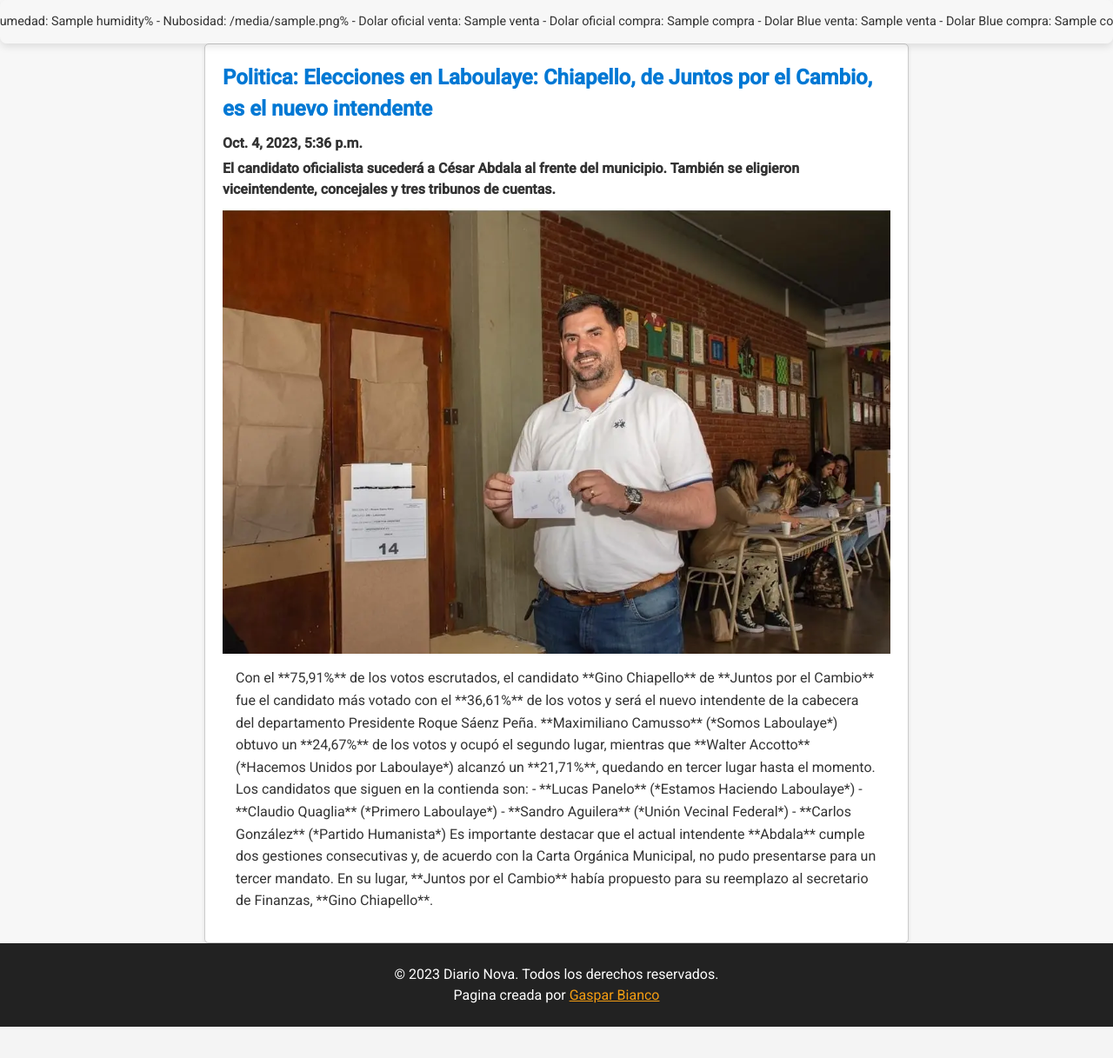
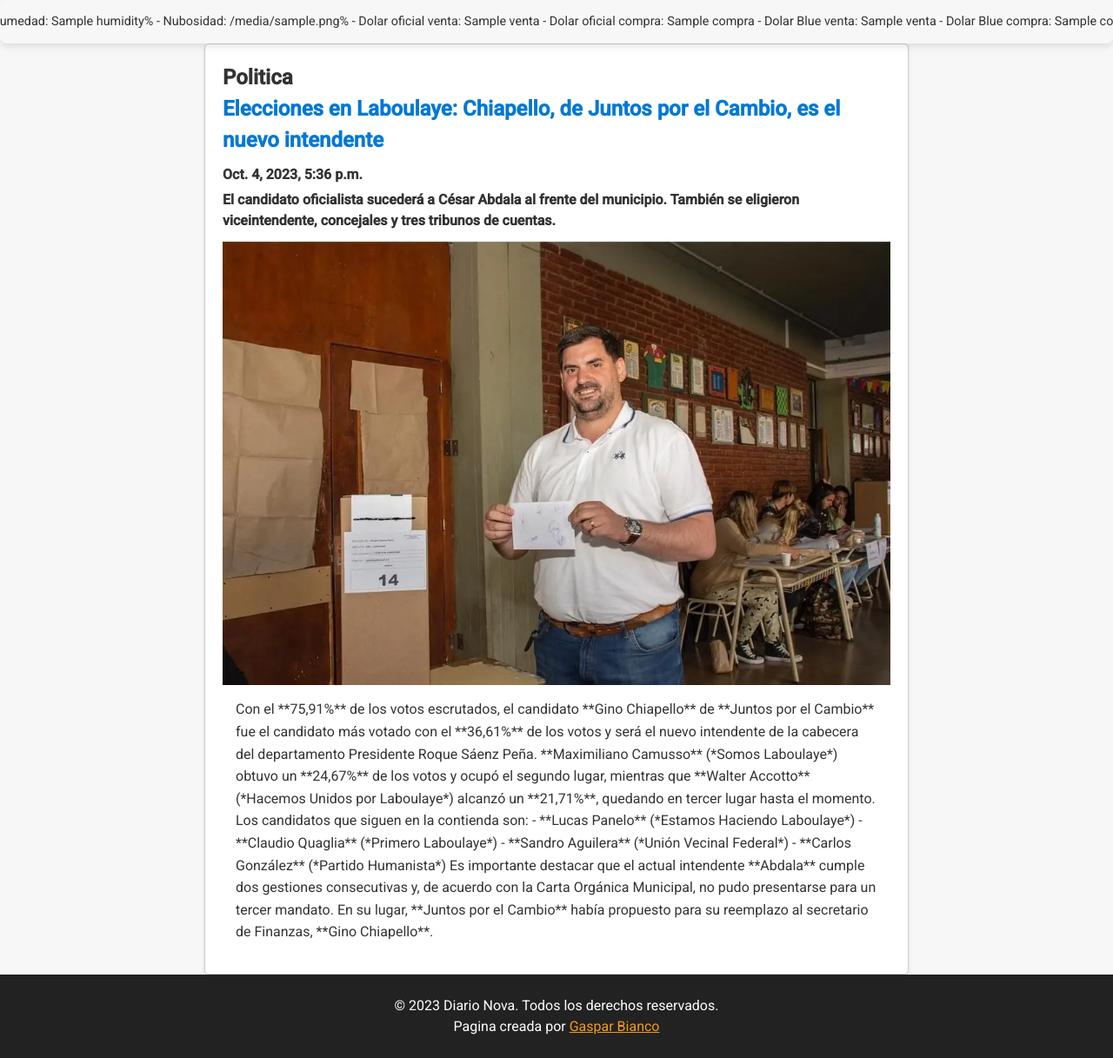
Before and after one commit to GasparBianco/LaboulayeNews, a Django app: template LaboulayeNews/appLaboulayeNews/templates/appLaboulayeNews/news.html in a window 1280 px wide. Shown: the part 114-1331 px from the top of the page at 87% size. Before the commit the page ends 1295 px from the top, so only its background shows below. Run offline with Django 4.2, Linux system fonts and the light colour scheme; data comes from the database, SQL or seed files in the repository; both versions use the stored data as it was after the commit; the template is opened without the code that fills it: values that come from a table or form of the project are taken from there, most other values are stand-ins (such as "Sample title", 1, 10 or a date in 2020); parts of the project's set-up code (start-up, migrations or seed data) failed here and were passed over.

Commit message:
refactor

```diff
--- a/LaboulayeNews/appLaboulayeNews/static/appLaboulayeNews/css/base.css
+++ b/LaboulayeNews/appLaboulayeNews/static/appLaboulayeNews/css/base.css
@@ -282,6 +282,12 @@ body {
     color: #0078d4;
     margin-bottom: 10px;
 }
+.news-category {
+    font-size: 24px;
+    color:#FF5733;
+    margin-bottom: 10px;
+}
+
 
 /* Estilos para la fecha y la sinopsis */
 .noticia-body h5 {
--- a/LaboulayeNews/appLaboulayeNews/templates/appLaboulayeNews/news.html
+++ b/LaboulayeNews/appLaboulayeNews/templates/appLaboulayeNews/news.html
@@ -3,7 +3,8 @@
 
 {% block content %}
 <div class="noticia-body">
-    <h2 class="news-title">{{ news.category }}: {{ news.title }}</h2>
+    <h2 class="news-category">{{ news.category }}</h2>
+    <h2 class="news-title">{{ news.title }}</h2>
     <h5 class="news-date">{{ news.date }}</h5>
     <h5 class="news-sinopsis">{{ news.sinopsis }}</h5>
     <img src="{{ news.image.url }}" alt="Imagen de la noticia" class="centered-image">
```
Also changed, not shown: LaboulayeNews/db.sqlite3, LaboulayeNews/media/media/news/2Q7HURP2NBBM3F4R7XZTCPH7II.webp (added).
